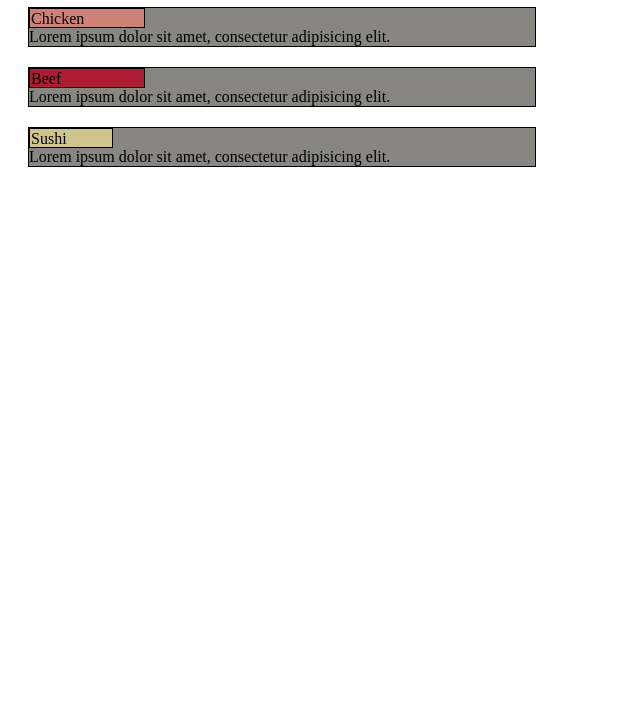
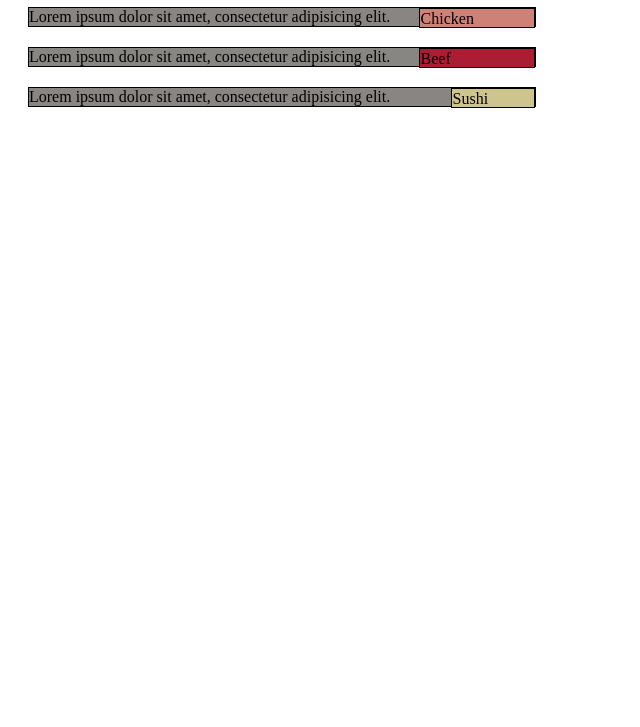
Before and after one commit to grosse/simple_menu, a plain HTML site: page index.html in a window 1280 px wide. Shown: the part 73-800 px from the top of the page, without its empty margins (0-640 px from the left). Drawn offline with Linux system fonts and the light colour scheme.

Commit message:
Make section title float to the right

```diff
--- a/style.css
+++ b/style.css
@@ -5,7 +5,8 @@
 	margin: 0;
 	padding: 1px;
 	border: 1px solid black;
-	background-color: #aa1d32
+	float: right;
+	background-color: #aa1d32;
 }
 
 #chicken {
@@ -15,6 +16,7 @@
 	margin: 0;
 	padding: 1px;
 	border: 1px solid black;
+	float: right;
     background-color: #ce8177
 }
 
@@ -24,6 +26,7 @@
 	margin: 0;
 	padding: 1px;
 	border: 1px solid black;
+	float: right;
 	background-color: #cec48e
 }
 
```
